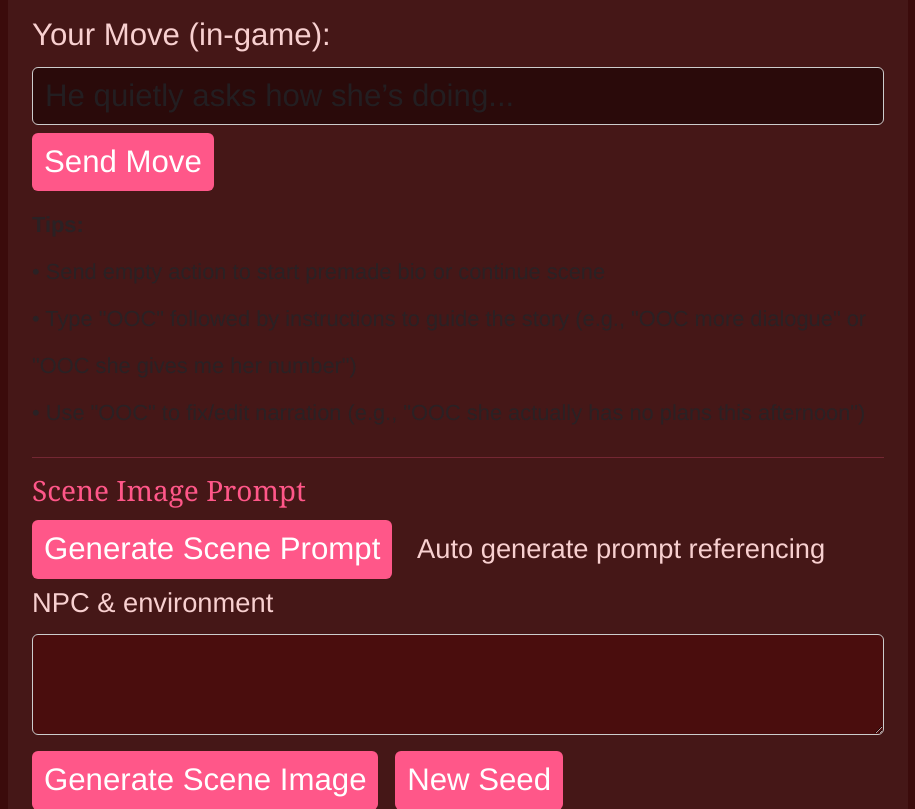
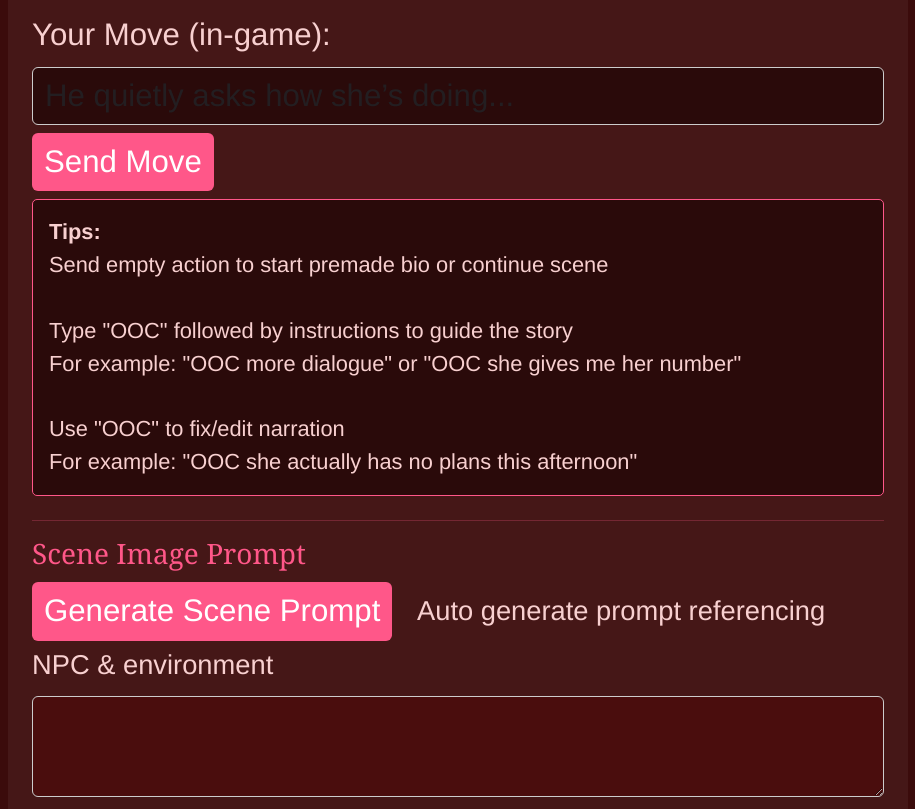
Before and after one commit to Futurecollection/Mystoryai6, a Flask app: page /interaction in a window 1280 px wide. Shown: the part 381-1190 px from the top of the page, without its empty margins (182-1097 px from the left). Run offline with Flask 3, Linux system fonts and the light colour scheme.

Commit message:
Assistant checkpoint: Update instructions format under Send Move button
Assistant generated file changes:
- templates/interaction.html: Update instructions format

---

User prompt:

Can u out it a separate text box also don't use bullet points

```diff
--- a/templates/interaction.html
+++ b/templates/interaction.html
@@ -28,13 +28,15 @@
   <button type="submit" name="submit_action" class="btn btn-success">
     Send Move
   </button>
-  <div class="mt-2">
-    <small class="text-muted" style="color: #f8d0d0; font-size: 0.7em;">
+  <div class="mt-2 p-3" style="background-color: #2a0a0a; border: 1px solid #ff5789; border-radius: 5px;">
+    <div style="color: #f8d0d0; font-size: 0.7em;">
       <strong>Tips:</strong><br>
-      • Send empty action to start premade bio or continue scene<br>
-      • Type "OOC" followed by instructions to guide the story (e.g., "OOC more dialogue" or "OOC she gives me her number")<br>
-      • Use "OOC" to fix/edit narration (e.g., "OOC she actually has no plans this afternoon")
-    </small>
+      Send empty action to start premade bio or continue scene<br><br>
+      Type "OOC" followed by instructions to guide the story<br>
+      For example: "OOC more dialogue" or "OOC she gives me her number"<br><br>
+      Use "OOC" to fix/edit narration<br>
+      For example: "OOC she actually has no plans this afternoon"
+    </div>
   </div>
 </form>
 
```
